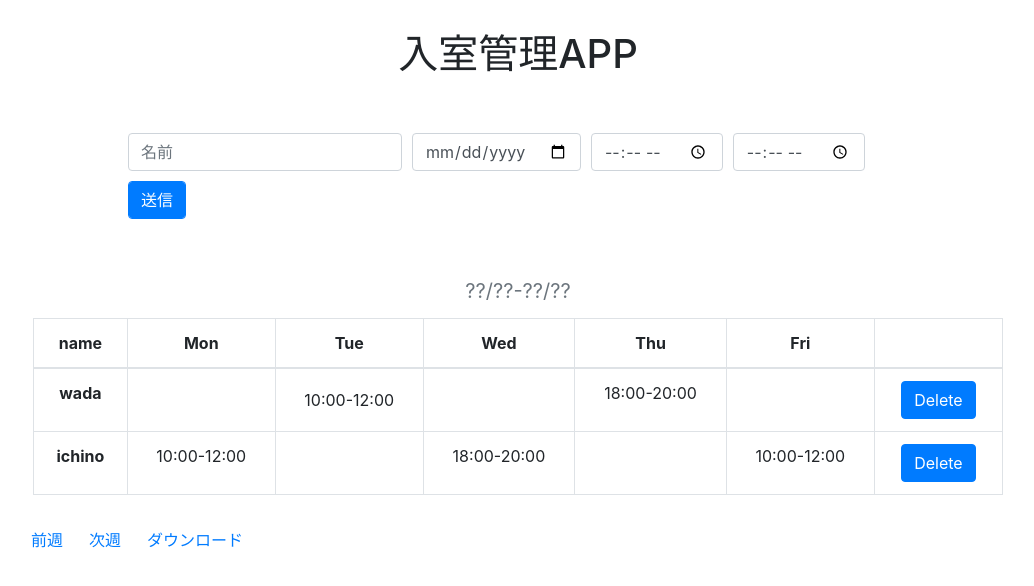
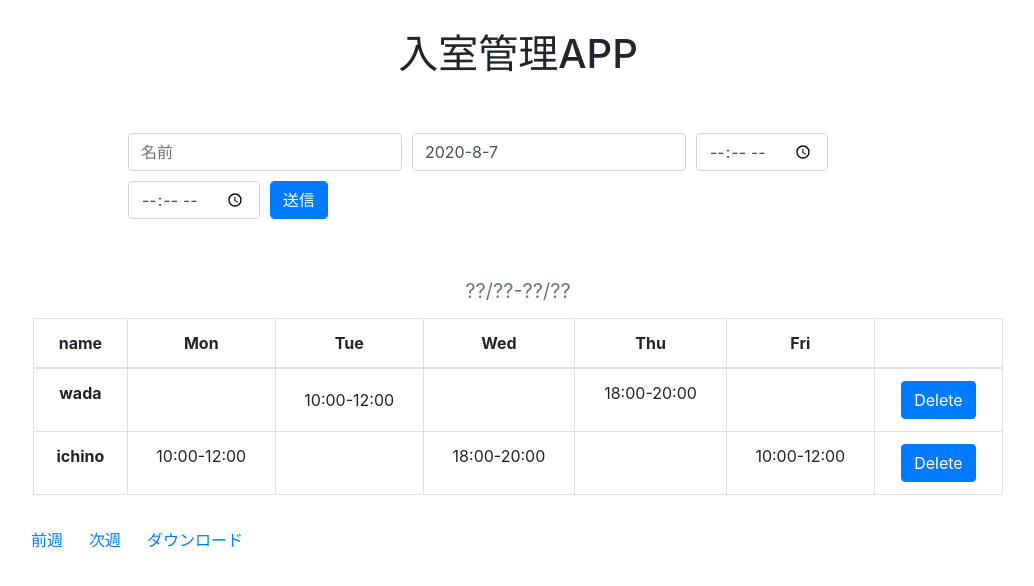
Before and after one commit to HRT2020-app/front, a React (Create React App) app: page / in a window 1280 px wide. Shown: the top 586 px of the page, without its empty margins (122-1156 px from the left). Built offline with nearby package versions, Linux system fonts and the light colour scheme.

Commit message:
use react-datepicker

```diff
--- a/package.json
+++ b/package.json
@@ -13,6 +13,7 @@
     "peer": "^0.5.3",
     "popper": "^1.0.1",
     "react": "^16.13.1",
+    "react-datepicker": "^3.1.3",
     "react-dom": "^16.13.1",
     "react-router-dom": "^5.2.0",
     "react-scripts": "3.4.3",
--- a/src/pc/components/InputBox.js
+++ b/src/pc/components/InputBox.js
@@ -1,18 +1,27 @@
 import React from 'react';
 import {fetchApply} from "../../apis/fetchData"
 import update from 'immutability-helper'
+import DatePicker from "react-datepicker"
+import "react-datepicker/dist/react-datepicker.css"
+import {registerLocale} from "react-datepicker"
+import ja from 'date-fns/locale/ja';
+
+registerLocale('ja', ja);
 
 export default class InputBox extends React.Component {
 
     constructor(props) {
         super(props);
+        const Today = new Date();
+        const today = Today.getFullYear() + '-' + Today.getMonth() + '-' + Today.getDate();
+
         this.state = {
             reservation: {
                 name: '',
-                date: '',
+                date: today,
                 in_room: '',
                 out_room: ''
-            }
+            },
         };
         this.handleInRoomChange = this.handleInRoomChange.bind(this);
         this.handleOutRoomChange = this.handleOutRoomChange.bind(this);
@@ -28,7 +37,8 @@ export default class InputBox extends React.Component {
         this.setState({ reservation: update(this.state.reservation, { out_room: { $set: e.target.value } }) });
     }
     handleDateChange(e) {
-        this.setState({ reservation: update(this.state.reservation, { date: { $set: e.target.value } }) });
+        let date = e.getFullYear() + '-' + e.getMonth() + '-' + e.getDate();
+        this.setState({ reservation: update(this.state.reservation, { date: { $set: date } }) });
     }
     handleNameChange(e) {
         this.setState({ reservation: update(this.state.reservation, { name: { $set: e.target.value } }) });
@@ -59,7 +69,13 @@ export default class InputBox extends React.Component {
                             <input type="text" className="form-control" placeholder="名前" onChange={this.handleNameChange} />
                         </div>
                         <div className="input-element">
-                            <input type="date" className="form-control" placeholder="日付" onChange={this.handleDateChange} />
+                            <DatePicker
+                                dateFormat="yyyy/MM/dd"
+                                className="form-control"
+                                locale='ja'
+                                onChange={this.handleDateChange}
+                                value={this.state.reservation.date}
+                            />
                         </div>
                         <div className="input-element">
                             <input type="time" className="form-control" placeholder="入室時刻" onChange={this.handleInRoomChange} />
```
